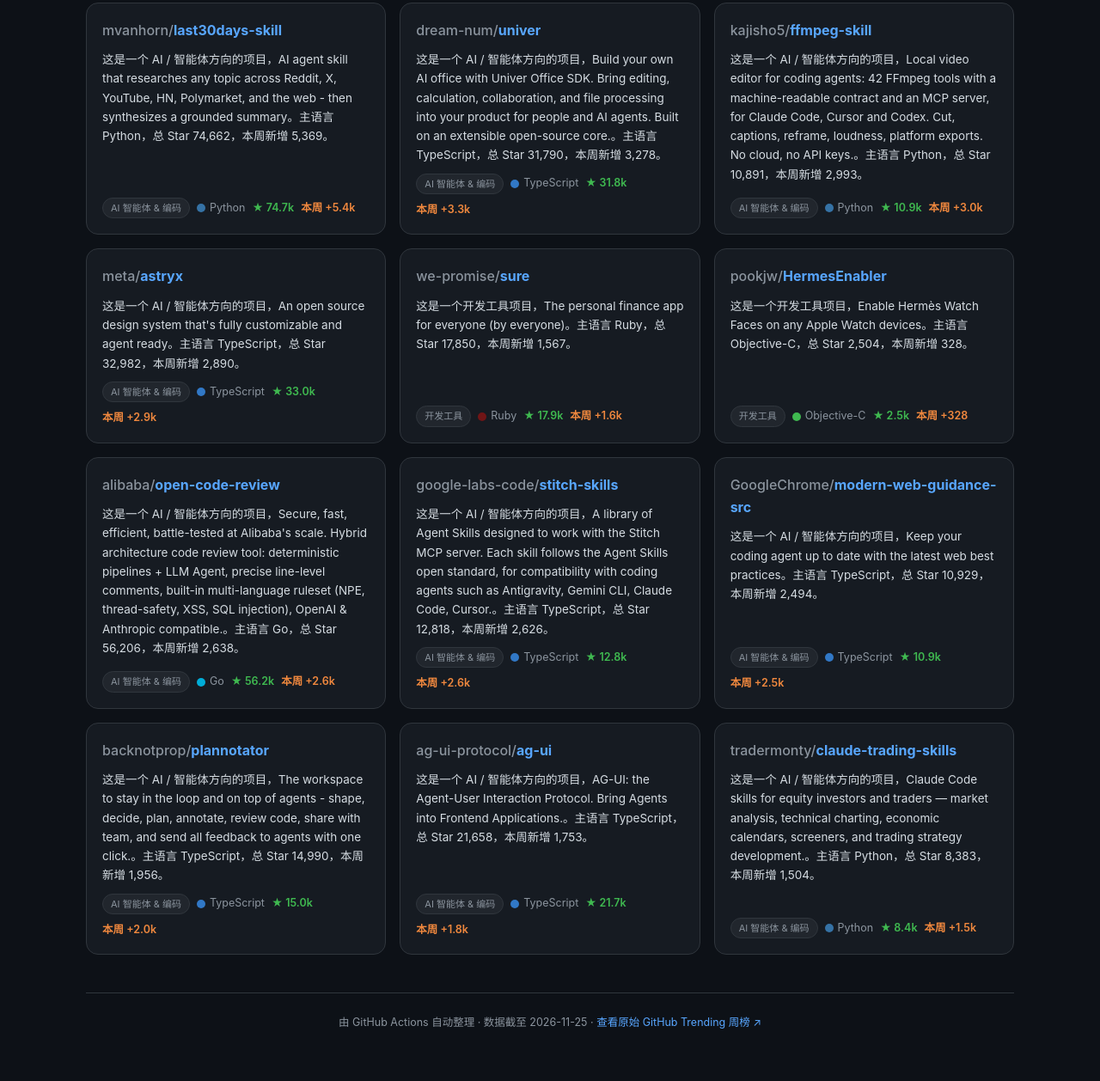
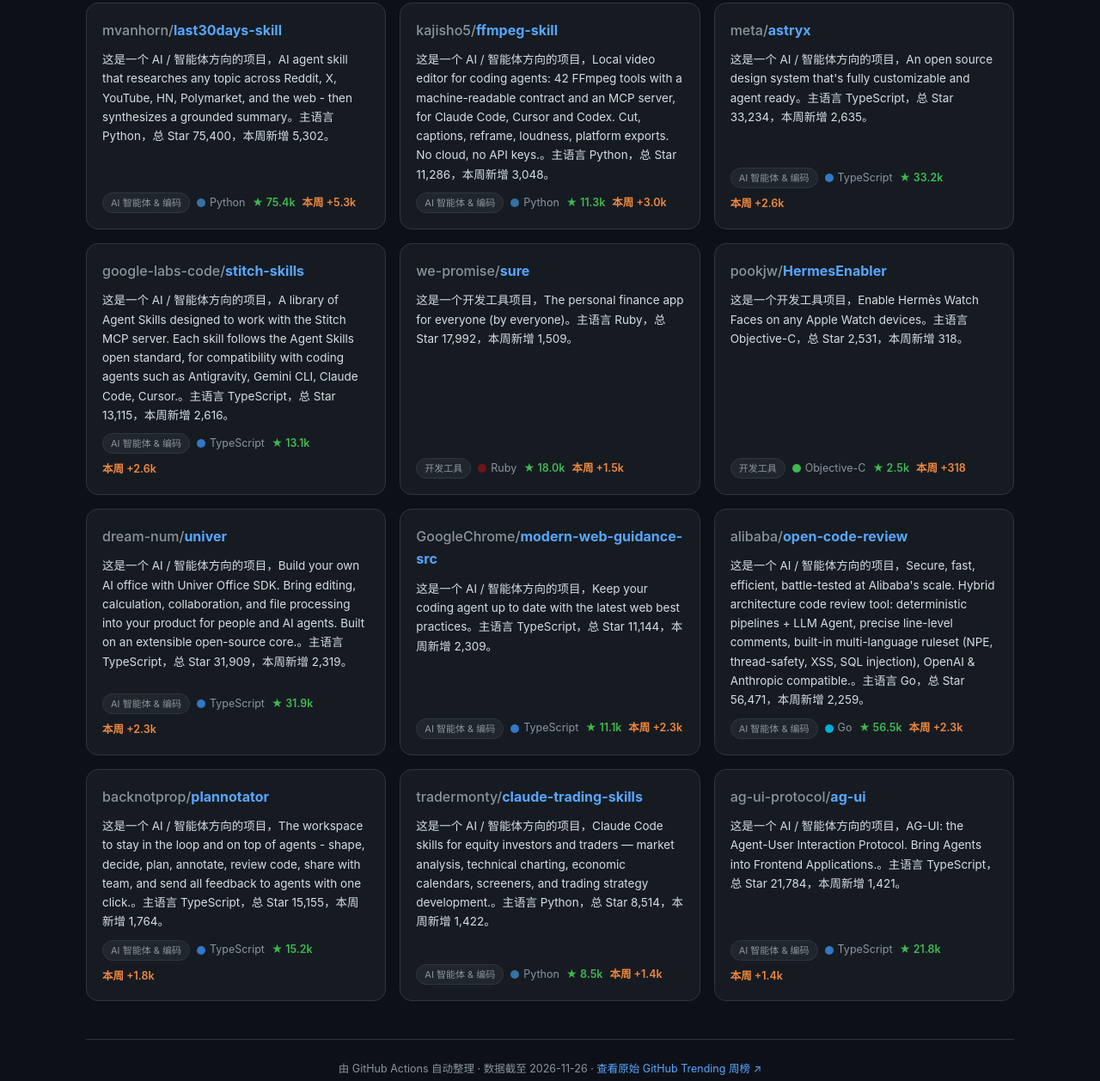
Before and after one commit to fishjoyness/github-trending-weekly, a plain HTML site: page index.html in a window 1280 px wide. Shown: the part 644-1902 px from the top of the page at 86% size. Drawn offline with Linux system fonts and the light colour scheme.

Commit message:
Auto-update: 2026-11-26 GitHub Trending Weekly

```diff
--- a/index.html
+++ b/index.html
@@ -122,8 +122,8 @@
     <div class="stats">
       <div class="stat"><div class="num">12</div><div class="label">本期精选仓库</div></div>
       <div class="stat"><div class="num">5</div><div class="label">覆盖语言/技术栈</div></div>
-      <div class="stat"><div class="num">+29.4k</div><div class="label">本周新增 Star 总计</div></div>
-      <div class="stat"><div class="num">2026-11-25</div><div class="label">最近整理日期</div></div>
+      <div class="stat"><div class="num">+26.9k</div><div class="label">本周新增 Star 总计</div></div>
+      <div class="stat"><div class="num">2026-11-26</div><div class="label">最近整理日期</div></div>
     </div>
   </section>
   <div class="toolbar">
@@ -136,7 +136,7 @@
   </div>
   <div class="grid" id="grid"></div>
   <footer>
-    由 GitHub Actions 自动整理 · 数据截至 <span>2026-11-25</span> ·
+    由 GitHub Actions 自动整理 · 数据截至 <span>2026-11-26</span> ·
     <a href="https://www.github.com/trending?since=weekly" target="_blank" rel="noopener">查看原始 GitHub Trending 周榜 ↗</a>
   </footer>
 </div>
@@ -146,109 +146,109 @@ const repos = [
     "owner": "mvanhorn",
     "name": "last30days-skill",
     "cat": "AI 智能体 & 编码",
-    "desc": "这是一个 AI / 智能体方向的项目，AI agent skill that researches any topic across Reddit, X, YouTube, HN, Polymarket, and the web - then synthesizes a grounded summary。主语言 Python，总 Star 74,662，本周新增 5,369。",
+    "desc": "这是一个 AI / 智能体方向的项目，AI agent skill that researches any topic across Reddit, X, YouTube, HN, Polymarket, and the web - then synthesizes a grounded summary。主语言 Python，总 Star 75,400，本周新增 5,302。",
     "lang": "Python",
-    "stars": 74662,
-    "week": 5369
+    "stars": 75400,
+    "week": 5302
+  },
+  {
+    "owner": "kajisho5",
+    "name": "ffmpeg-skill",
+    "cat": "AI 智能体 & 编码",
+    "desc": "这是一个 AI / 智能体方向的项目，Local video editor for coding agents: 42 FFmpeg tools with a machine-readable contract and an MCP server, for Claude Code, Cursor and Codex. Cut, captions, reframe, loudness, platform exports. No cloud, no API keys.。主语言 Python，总 Star 11,286，本周新增 3,048。",
+    "lang": "Python",
+    "stars": 11286,
+    "week": 3048
+  },
+  {
+    "owner": "meta",
+    "name": "astryx",
+    "cat": "AI 智能体 & 编码",
+    "desc": "这是一个 AI / 智能体方向的项目，An open source design system that's fully customizable and agent ready。主语言 TypeScript，总 Star 33,234，本周新增 2,635。",
+    "lang": "TypeScript",
+    "stars": 33234,
+    "week": 2635
+  },
+  {
+    "owner": "google-labs-code",
+    "name": "stitch-skills",
+    "cat": "AI 智能体 & 编码",
+    "desc": "这是一个 AI / 智能体方向的项目，A library of Agent Skills designed to work with the Stitch MCP server. Each skill follows the Agent Skills open standard, for compatibility with coding agents such as Antigravity, Gemini CLI, Claude Code, Cursor.。主语言 TypeScript，总 Star 13,115，本周新增 2,616。",
+    "lang": "TypeScript",
+    "stars": 13115,
+    "week": 2616
+  },
+  {
+    "owner": "we-promise",
+    "name": "sure",
+    "cat": "开发工具",
+    "desc": "这是一个开发工具项目，The personal finance app for everyone (by everyone)。主语言 Ruby，总 Star 17,992，本周新增 1,509。",
+    "lang": "Ruby",
+    "stars": 17992,
+    "week": 1509
+  },
+  {
+    "owner": "pookjw",
+    "name": "HermesEnabler",
+    "cat": "开发工具",
+    "desc": "这是一个开发工具项目，Enable Hermès Watch Faces on any Apple Watch devices。主语言 Objective-C，总 Star 2,531，本周新增 318。",
+    "lang": "Objective-C",
+    "stars": 2531,
+    "week": 318
   },
   {
     "owner": "dream-num",
     "name": "univer",
     "cat": "AI 智能体 & 编码",
-    "desc": "这是一个 AI / 智能体方向的项目，Build your own AI office with Univer Office SDK. Bring editing, calculation, collaboration, and file processing into your product for people and AI agents. Built on an extensible open-source core.。主语言 TypeScript，总 Star 31,790，本周新增 3,278。",
+    "desc": "这是一个 AI / 智能体方向的项目，Build your own AI office with Univer Office SDK. Bring editing, calculation, collaboration, and file processing into your product for people and AI agents. Built on an extensible open-source core.。主语言 TypeScript，总 Star 31,909，本周新增 2,319。",
     "lang": "TypeScript",
-    "stars": 31790,
-    "week": 3278
+    "stars": 31909,
+    "week": 2319
   },
   {
-    "owner": "kajisho5",
-    "name": "ffmpeg-skill",
+    "owner": "GoogleChrome",
+    "name": "modern-web-guidance-src",
     "cat": "AI 智能体 & 编码",
-    "desc": "这是一个 AI / 智能体方向的项目，Local video editor for coding agents: 42 FFmpeg tools with a machine-readable contract and an MCP server, for Claude Code, Cursor and Codex. Cut, captions, reframe, loudness, platform exports. No cloud, no API keys.。主语言 Python，总 Star 10,891，本周新增 2,993。",
-    "lang": "Python",
-    "stars": 10891,
-    "week": 2993
-  },
-  {
-    "owner": "meta",
-    "name": "astryx",
-    "cat": "AI 智能体 & 编码",
-    "desc": "这是一个 AI / 智能体方向的项目，An open source design system that's fully customizable and agent ready。主语言 TypeScript，总 Star 32,982，本周新增 2,890。",
+    "desc": "这是一个 AI / 智能体方向的项目，Keep your coding agent up to date with the latest web best practices。主语言 TypeScript，总 Star 11,144，本周新增 2,309。",
     "lang": "TypeScript",
-    "stars": 32982,
-    "week": 2890
-  },
-  {
-    "owner": "we-promise",
-    "name": "sure",
-    "cat": "开发工具",
-    "desc": "这是一个开发工具项目，The personal finance app for everyone (by everyone)。主语言 Ruby，总 Star 17,850，本周新增 1,567。",
-    "lang": "Ruby",
-    "stars": 17850,
-    "week": 1567
-  },
-  {
-    "owner": "pookjw",
-    "name": "HermesEnabler",
-    "cat": "开发工具",
-    "desc": "这是一个开发工具项目，Enable Hermès Watch Faces on any Apple Watch devices。主语言 Objective-C，总 Star 2,504，本周新增 328。",
-    "lang": "Objective-C",
-    "stars": 2504,
-    "week": 328
+    "stars": 11144,
+    "week": 2309
   },
   {
     "owner": "alibaba",
     "name": "open-code-review",
     "cat": "AI 智能体 & 编码",
-    "desc": "这是一个 AI / 智能体方向的项目，Secure, fast, efficient, battle-tested at Alibaba's scale. Hybrid architecture code review tool: deterministic pipelines + LLM Agent, precise line-level comments, built-in multi-language ruleset (NPE, thread-safety, XSS, SQL injection), OpenAI & Anthropic compatible.。主语言 Go，总 Star 56,206，本周新增 2,638。",
+    "desc": "这是一个 AI / 智能体方向的项目，Secure, fast, efficient, battle-tested at Alibaba's scale. Hybrid architecture code review tool: deterministic pipelines + LLM Agent, precise line-level comments, built-in multi-language ruleset (NPE, thread-safety, XSS, SQL injection), OpenAI & Anthropic compatible.。主语言 Go，总 Star 56,471，本周新增 2,259。",
     "lang": "Go",
-    "stars": 56206,
-    "week": 2638
-  },
-  {
-    "owner": "google-labs-code",
-    "name": "stitch-skills",
-    "cat": "AI 智能体 & 编码",
-    "desc": "这是一个 AI / 智能体方向的项目，A library of Agent Skills designed to work with the Stitch MCP server. Each skill follows the Agent Skills open standard, for compatibility with coding agents such as Antigravity, Gemini CLI, Claude Code, Cursor.。主语言 TypeScript，总 Star 12,818，本周新增 2,626。",
-    "lang": "TypeScript",
-    "stars": 12818,
-    "week": 2626
-  },
-  {
-    "owner": "GoogleChrome",
-    "name": "modern-web-guidance-src",
-    "cat": "AI 智能体 & 编码",
-    "desc": "这是一个 AI / 智能体方向的项目，Keep your coding agent up to date with the latest web best practices。主语言 TypeScript，总 Star 10,929，本周新增 2,494。",
-    "lang": "TypeScript",
-    "stars": 10929,
-    "week": 2494
+    "stars": 56471,
+    "week": 2259
   },
   {
     "owner": "backnotprop",
     "name": "plannotator",
     "cat": "AI 智能体 & 编码",
-    "desc": "这是一个 AI / 智能体方向的项目，The workspace to stay in the loop and on top of agents - shape, decide, plan, annotate, review code, share with team, and send all feedback to agents with one click.。主语言 TypeScript，总 Star 14,990，本周新增 1,956。",
+    "desc": "这是一个 AI / 智能体方向的项目，The workspace to stay in the loop and on top of agents - shape, decide, plan, annotate, review code, share with team, and send all feedback to agents with one click.。主语言 TypeScript，总 Star 15,155，本周新增 1,764。",
     "lang": "TypeScript",
-    "stars": 14990,
-    "week": 1956
+    "stars": 15155,
+    "week": 1764
+  },
+  {
+    "owner": "tradermonty",
+    "name": "claude-trading-skills",
+    "cat": "AI 智能体 & 编码",
+    "desc": "这是一个 AI / 智能体方向的项目，Claude Code skills for equity investors and traders — market analysis, technical charting, economic calendars, screeners, and trading strategy development.。主语言 Python，总 Star 8,514，本周新增 1,422。",
+    "lang": "Python",
+    "stars": 8514,
+    "week": 1422
   },
   {
     "owner": "ag-ui-protocol",
     "name": "ag-ui",
     "cat": "AI 智能体 & 编码",
-    "desc": "这是一个 AI / 智能体方向的项目，AG-UI: the Agent-User Interaction Protocol. Bring Agents into Frontend Applications.。主语言 TypeScript，总 Star 21,658，本周新增 1,753。",
+    "desc": "这是一个 AI / 智能体方向的项目，AG-UI: the Agent-User Interaction Protocol. Bring Agents into Frontend Applications.。主语言 TypeScript，总 Star 21,784，本周新增 1,421。",
     "lang": "TypeScript",
-    "stars": 21658,
-    "week": 1753
-  },
-  {
-    "owner": "tradermonty",
-    "name": "claude-trading-skills",
-    "cat": "AI 智能体 & 编码",
-    "desc": "这是一个 AI / 智能体方向的项目，Claude Code skills for equity investors and traders — market analysis, technical charting, economic calendars, screeners, and trading strategy development.。主语言 Python，总 Star 8,383，本周新增 1,504。",
-    "lang": "Python",
-    "stars": 8383,
-    "week": 1504
+    "stars": 21784,
+    "week": 1421
   }
 ];
 const langColors = {"Python": "#3572A5", "JavaScript": "#f1e05a", "TypeScript": "#3178c6", "Rust": "#dea584", "Go": "#00ADD8", "Java": "#b07219", "C++": "#f34b7d", "C": "#555555", "C#": "#178600", "Ruby": "#701516", "Swift": "#F05138", "Kotlin": "#A97BFF", "Dart": "#00B4AB", "Shell": "#89e051", "PowerShell": "#012456", "Jupyter Notebook": "#DA5B0B", "HTML": "#e34c26", "CSS": "#563d7c", "Vue": "#41b883", "Svelte": "#ff3e00", "PHP": "#4F5D95", "Scala": "#c22d40", "Lua": "#000080", "Zig": "#ec915c", "Elixir": "#6e4a7e", "Haskell": "#5e5086"};
```
